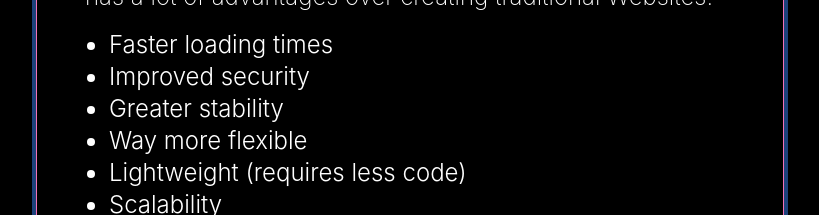
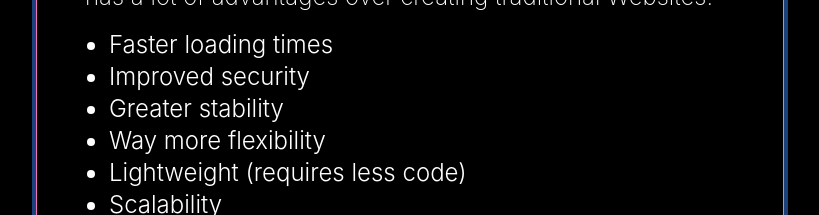
Before and after one commit to fvjupiter/synesthesigns, a Next.js app: page /about in a window 1280 px wide. Shown: the part 1500-1715 px from the top of the page, without its empty margins (230-1049 px from the left). Built offline with nearby package versions, Linux system fonts and the light colour scheme.

Commit message:
aniload index

```diff
--- a/components/Layout.js
+++ b/components/Layout.js
@@ -33,7 +33,7 @@ export default function Layout({ screen, children }) {
         <TopBar id={id} setid={setid} navItems={navItems}/>
 
         <div className='mt-20 z-10 w-screen absolute'>
-            {children}
+            {screen.height && children}
             {screen.height && <Footer />}
         </div>
 
--- a/pages/about.js
+++ b/pages/about.js
@@ -28,7 +28,7 @@ export default function About({ screen }) {
           I made the experience that both can be (more or less) easily programmed
           and changed to whatever you can imagine and will then take their (more or less great) impact on the world.
           <br/><br/>
-          So back in early 2019 a friend, Denis Rysavy, inspired me to have a look on coding and faster than I could go to my next courses
+          So, back in early 2019 a friend, Denis Rysavy, inspired me to have a look on coding and faster than I could go to my next courses
           I decided to quit my cultural science &amp; philosophy studies @Universität Bremen to work
           as a software developer for the web.<br/>
           Since then I started with plain <A domain='https://developer.mozilla.org/en-US/docs/Web/HTML'>HTML</A>, <A domain='https://developer.mozilla.org/en-US/docs/Web/CSS'>CSS</A>, <A domain='https://developer.mozilla.org/en-US/docs/Web/JavaScript'>JS</A> in the first year
@@ -40,7 +40,7 @@ export default function About({ screen }) {
               <li className='font-light list-disc'>Faster loading times</li>
               <li className='font-light list-disc'>Improved security</li>
               <li className='font-light list-disc'>Greater stability</li>
-              <li className='font-light list-disc'>Way more flexible</li>
+              <li className='font-light list-disc'>Way more flexibility</li>
               <li className='font-light list-disc'>Lightweight (requires less code)</li>
               <li className='font-light list-disc'>Scalability</li>
           </ul>
```
